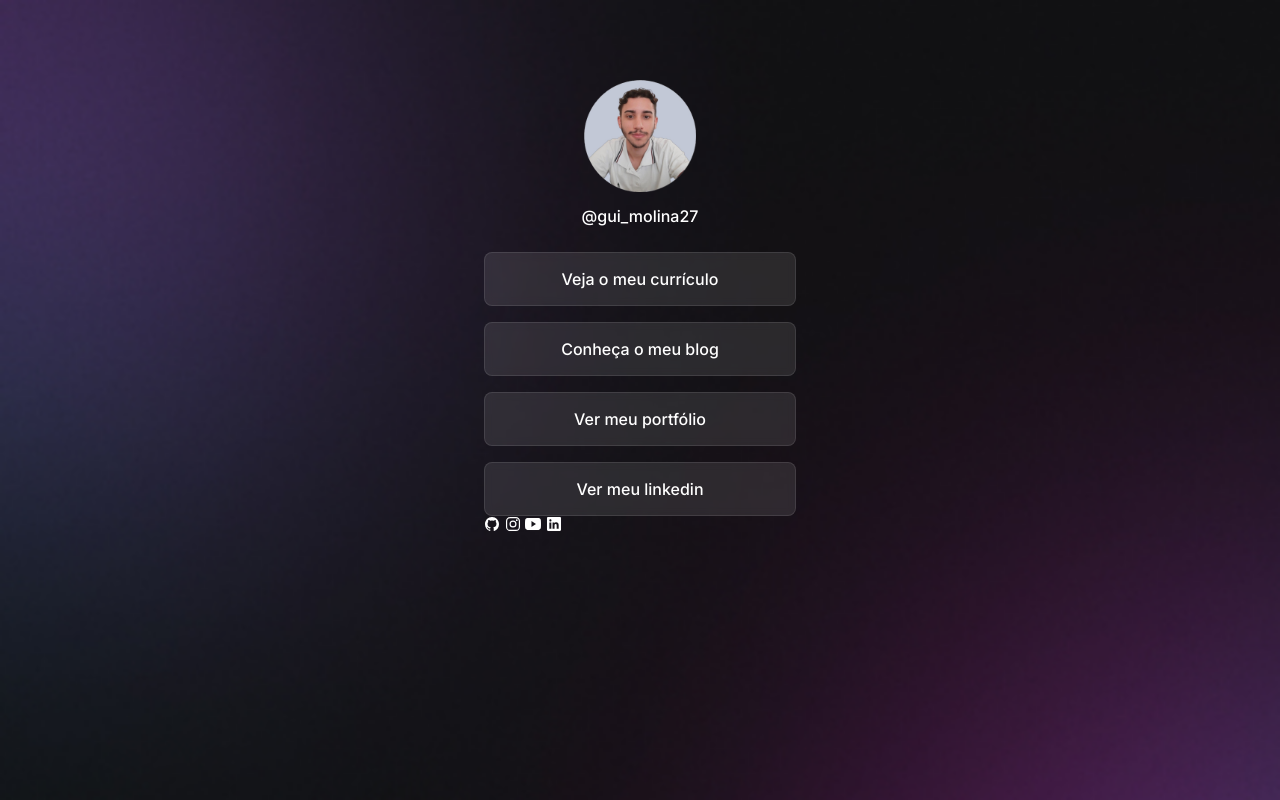
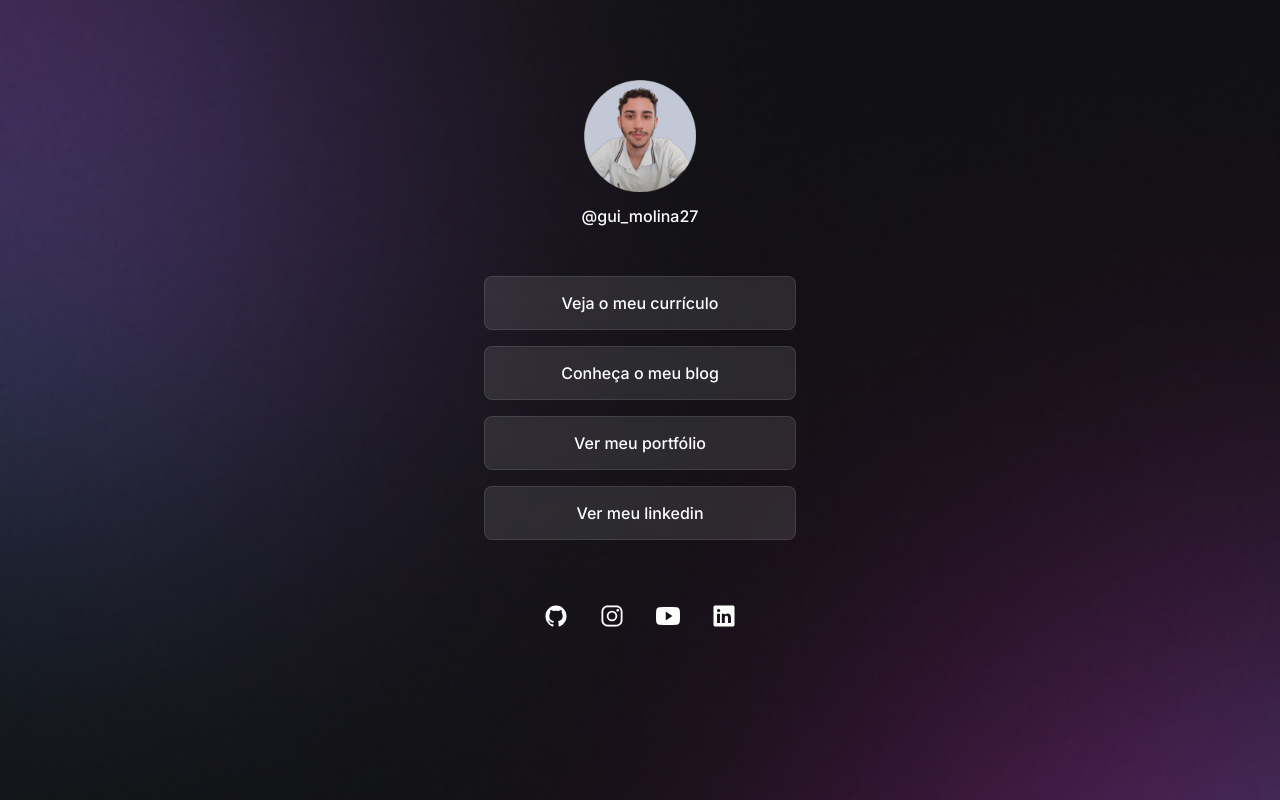
Before and after one commit to Molina0127/DevLinks, a plain HTML site: page Projeto/index.html in a window 1280 px wide. Drawn offline with nearby package versions, Linux system fonts and the light colour scheme.

Commit message:
Ajustando os links sociais

```diff
--- a/Projeto/index.html
+++ b/Projeto/index.html
@@ -33,10 +33,23 @@
             </li>
         </ul>
         <div id="social-links">
-            <ion-icon name="logo-github"></ion-icon>
-            <ion-icon name="logo-instagram"></ion-icon>
-            <ion-icon name="logo-youtube"></ion-icon>
-            <ion-icon name="logo-linkedin"></ion-icon>
+
+            <a href="https://github.com/Molina0127" target="_blank">
+                <ion-icon name="logo-github"></ion-icon>
+            </a>
+
+            <a href="https://www.instagram.com/gui_molina27" target="_blank">
+                <ion-icon name="logo-instagram"></ion-icon>
+            </a>
+
+            <a href="#">
+                <ion-icon name="logo-youtube"></ion-icon>
+            </a>
+
+            <a href="https://www.linkedin/in/guilherme-molina-trindade" target="_blank">
+                <ion-icon name="logo-linkedin"></ion-icon>
+            </a>
+
         </div>
     </div>
 
--- a/Projeto/style.css
+++ b/Projeto/style.css
@@ -41,11 +41,10 @@ ul {
     display: flex;
     flex-direction: column;
     gap: 16px;
+    padding: 24px 0;
 }
 
 ul li a {
-	/* border: 1px solid red; */
-
     display: flex;
     align-items: center;
     justify-content: center;
@@ -68,3 +67,27 @@ ul li a:hover {
     background: rgba(255, 255, 255, 0.05);
     border: 1px solid
 }
+
+/* social links */
+#social-links {
+    display: flex;
+    justify-content: center;
+
+    padding: 24px 0;
+    font-size: 24px;
+}
+
+#social-links a {
+    display: flex;
+    align-items: center;
+    justify-content: center;
+
+    border-radius: 50%;
+    padding: 16px;
+
+    transition: background 0.2s;
+}
+
+#social-links a:hover {
+    background: rgb(255, 255, 255, 0.2);
+}
```
